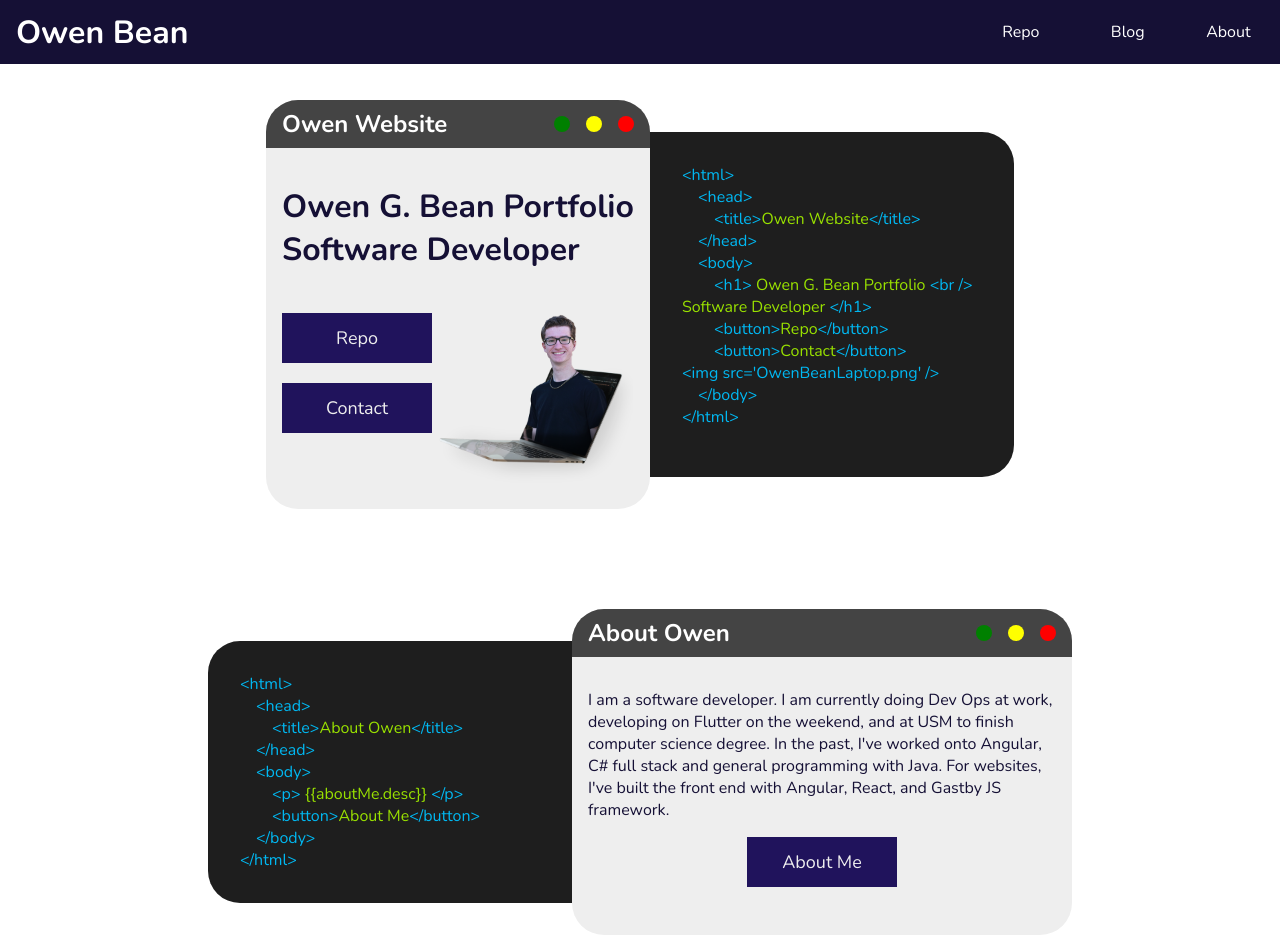
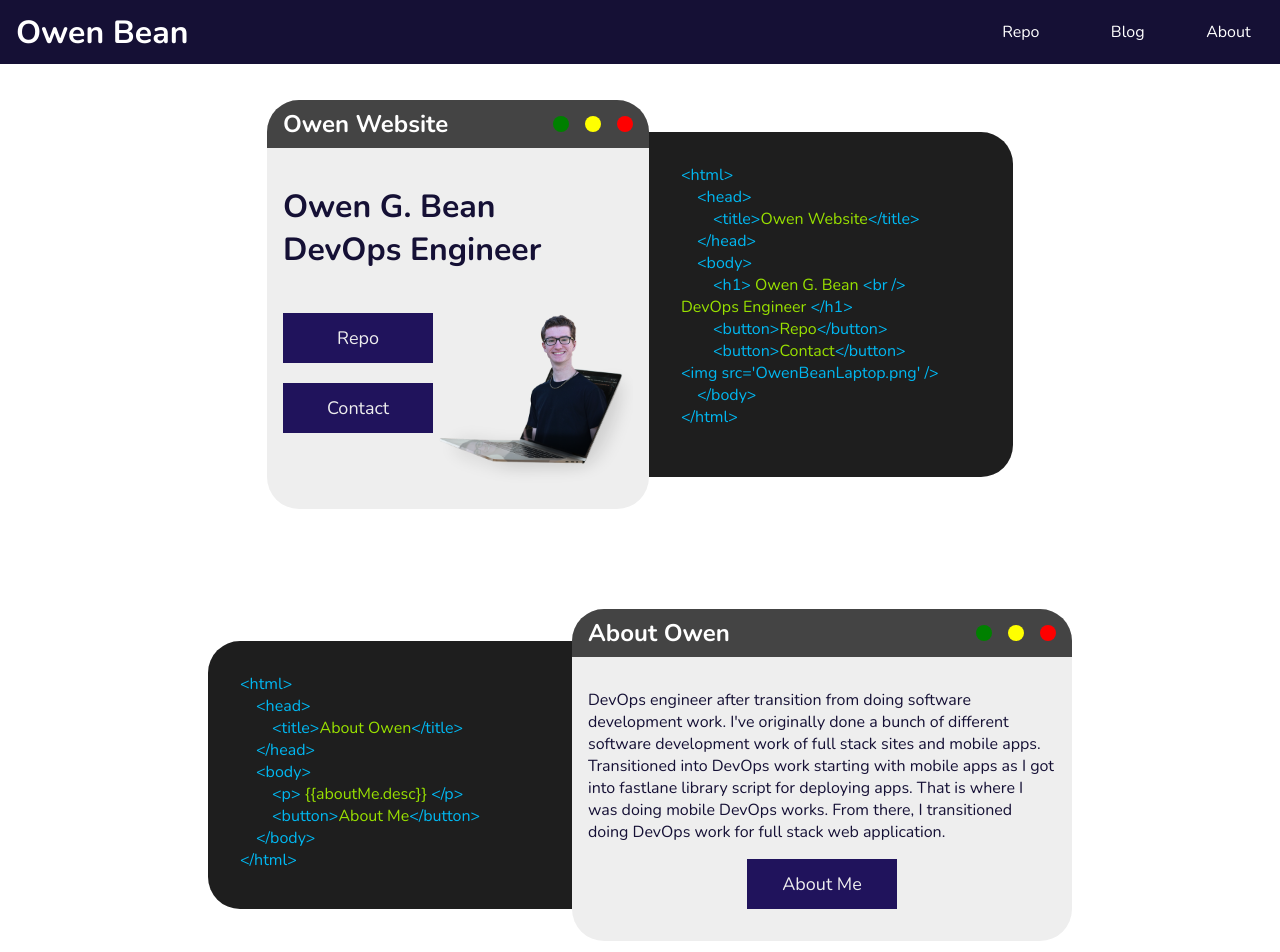
Before and after one commit to owenbean400/PersonalWebsite, a Gatsby site: page / in a window 1280 px wide. Shown: the top 952 px of the page. Built offline with nearby package versions, Linux system fonts and the light colour scheme; Gatsby itself is replaced by a stand-in of ours.

Commit message:
Updated main page

```diff
--- a/src/pages/index.js
+++ b/src/pages/index.js
@@ -33,18 +33,17 @@ export default function Test() {
     <div>
       <Navbar />
       <Meta
-        desc="Owen Guaraldo Bean is a software developer from Maine.
-              Owen loves to code with several different program language.
-              Feel free to check out Owen G. Bean webpage!"
+        desc="Owen Guaraldo Bean is a DevOps Engineer from Maine.
+              Owen loves to develop pipelines!"
       />
       <div style={{ marginTop: "100px" }}></div>
       <ContentDisplay
         title="Owen Website"
         html="
         <h1>
-          Owen G. Bean Portfolio
+          Owen G. Bean
           <br />
-          Software Developer
+          DevOps Engineer
         </h1>
         <button>Repo</button>
         <button>Contact</button>
@@ -52,9 +51,9 @@ export default function Test() {
         reverse={true}
       >
         <h1>
-          Owen G. Bean Portfolio
+          Owen G. Bean
           <br />
-          Software Developer
+          DevOps Engineer
         </h1>
         <div class="portfolio-grid">
           <div class="button-flow">
@@ -80,11 +79,10 @@ export default function Test() {
         "
       >
         <p>
-          I am a software developer. I am currently doing Dev Ops at work,
-          developing on Flutter on the weekend, and at USM to finish computer
-          science degree. In the past, I've worked onto Angular, C# full stack
-          and general programming with Java. For websites, I've built the front
-          end with Angular, React, and Gastby JS framework.
+          DevOps engineer after transition from doing software development work.
+          I've originally done a bunch of different software development work of full stack sites and mobile apps.
+          Transitioned into DevOps work starting with mobile apps as I got into fastlane library script for deploying apps.
+          That is where I was doing mobile DevOps works. From there, I transitioned doing DevOps work for full stack web application.
         </p>
         <StationaryButton
           css={{ margin: "16px auto", display: "block" }}
```
